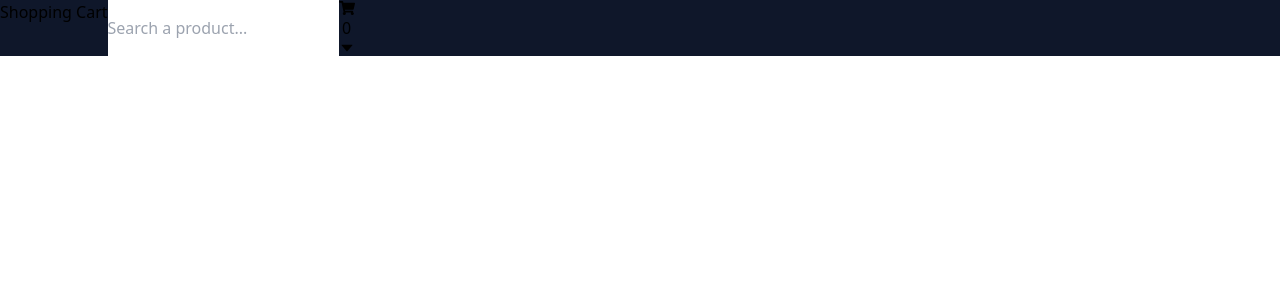
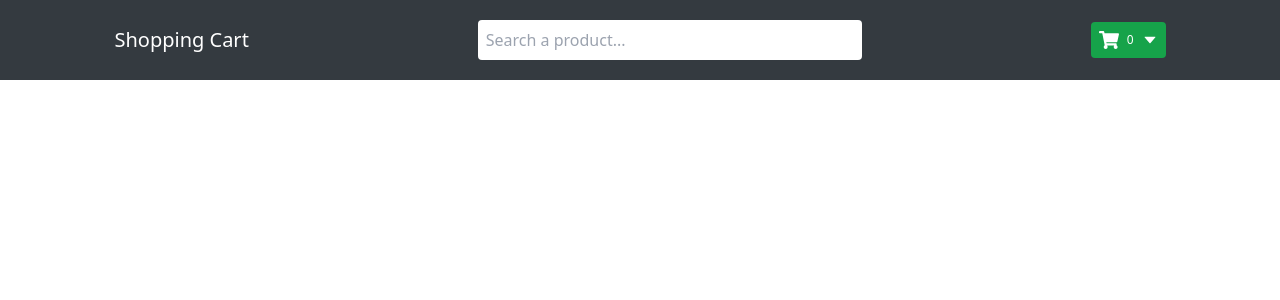
Before and after one commit to ahsn-dev/shopping-card, a React (Vite) app: page / in a window 1280 px wide. Shown: the top 300 px of the page. Built offline with nearby package versions, Linux system fonts and the light colour scheme.

Commit message:
finish navbar section

```diff
--- a/src/components/Navbar.tsx
+++ b/src/components/Navbar.tsx
@@ -3,12 +3,16 @@ import { AiFillCaretDown } from "react-icons/ai";
 
 const Navbar = () => {
   return (
-    <div className="flex bg-slate-900">
-      <h1>Shopping Cart</h1>
-      <input type="text" placeholder="Search a product..." />
-      <button>
-        <FaShoppingCart />
-        <span>0</span>
+    <div className="flex bg-[#343A40] justify-around items-center text-white h-20">
+      <h1 className="text-xl">Shopping Cart</h1>
+      <input
+        type="text"
+        placeholder="Search a product..."
+        className="pl-2 rounded py-2 w-96 text-black focus:outline-none"
+      />
+      <button className="flex items-center gap-2 bg-green-600 p-2 rounded focus:border-green-800">
+        <FaShoppingCart className="text-xl" />
+        <span className="text-xs">0</span>
         <AiFillCaretDown />
       </button>
     </div>
```
